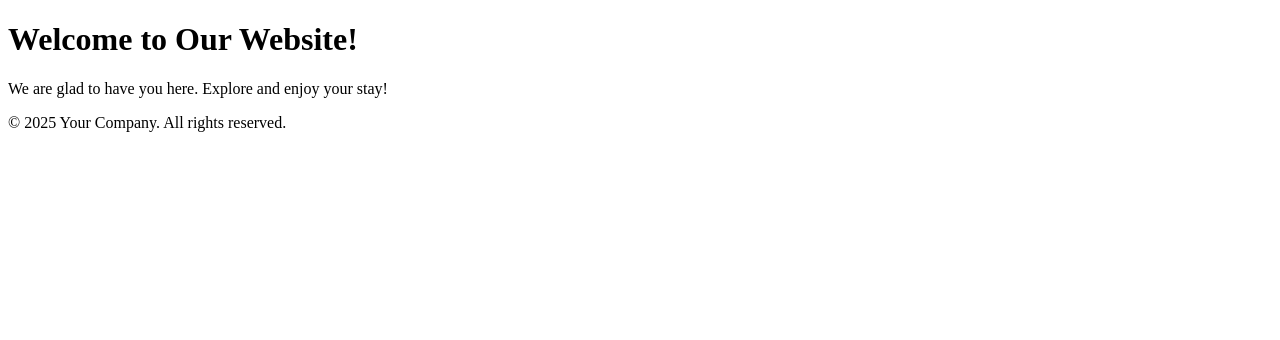
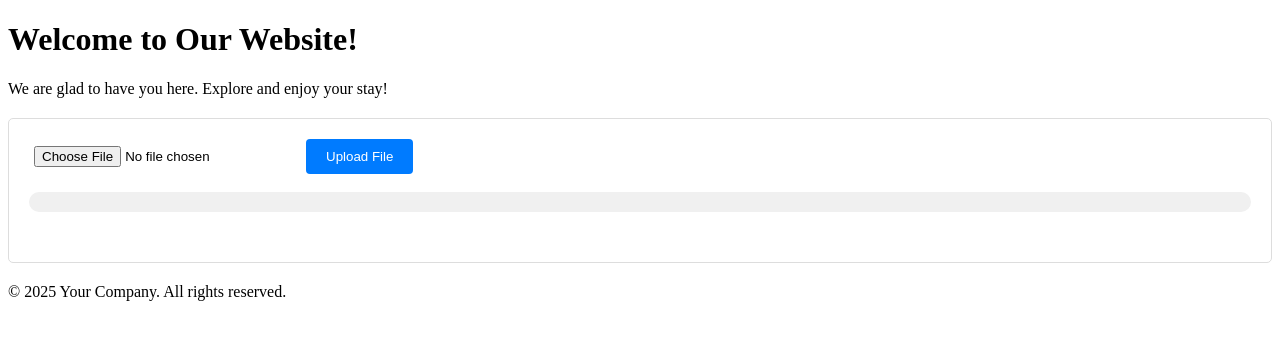
Before and after one commit to jp05451/cwlf-backend, a Python web app: template cwlf_web/templates/index.html in a window 1280 px wide. Shown: the top 340 px of the page. Run offline with Jinja, Linux system fonts and the light colour scheme; the template is opened without the code that fills it, so the values that code supplies are empty.

Commit message:
feat: 新增檔案上傳功能及進度顯示

```diff
--- a/cwlf_web/templates/index.html
+++ b/cwlf_web/templates/index.html
@@ -9,6 +9,140 @@
     </header>
     <main>
         <p>We are glad to have you here. Explore and enjoy your stay!</p>
+        <div class="upload-section">
+            <input type="file" id="fileInput" accept="*/*">
+            <button id="uploadBtn">Upload File</button>
+            <div class="progress-container">
+                <div id="progressBar" class="progress-bar"></div>
+            </div>
+            <div id="statusMessage" class="status-message"></div>
+        </div>
+
+        <style>
+            .upload-section {
+                margin: 20px 0;
+                padding: 20px;
+                border: 1px solid #ddd;
+                border-radius: 5px;
+            }
+
+            #fileInput {
+                margin-bottom: 10px;
+                padding: 5px;
+            }
+
+            #uploadBtn {
+                background-color: #007bff;
+                color: white;
+                padding: 10px 20px;
+                border: none;
+                border-radius: 4px;
+                cursor: pointer;
+                margin-left: 10px;
+            }
+
+            #uploadBtn:hover {
+                background-color: #0056b3;
+            }
+
+            .progress-container {
+                width: 100%;
+                height: 20px;
+                background-color: #f0f0f0;
+                border-radius: 10px;
+                margin: 10px 0;
+                overflow: hidden;
+            }
+
+            .progress-bar {
+                height: 100%;
+                background-color: #28a745;
+                width: 0%;
+                text-align: center;
+                line-height: 20px;
+                color: white;
+                transition: width 0.3s ease;
+            }
+
+            .status-message {
+                margin-top: 10px;
+                padding: 10px;
+                border-radius: 4px;
+            }
+
+            .status-message.success {
+                background-color: #d4edda;
+                color: #155724;
+                border: 1px solid #c3e6cb;
+            }
+
+            .status-message.error {
+                background-color: #f8d7da;
+                color: #721c24;
+                border: 1px solid #f5c6cb;
+            }
+        </style>
+        <!-- <script src="{{ url_for('static', filename='uploadFile.js') }}"></script> -->
+        <script>
+            // File upload functionality
+            document.addEventListener('DOMContentLoaded', function() {
+                const fileInput = document.getElementById('fileInput');
+                const uploadBtn = document.getElementById('uploadBtn');
+                const progressBar = document.getElementById('progressBar');
+                const statusMessage = document.getElementById('statusMessage');
+
+                uploadBtn.addEventListener('click', function() {
+                    console.log('Upload button clicked');
+                    const file = fileInput.files[0];
+
+                    if (!file) {
+                        console.log('沒有選擇檔案');
+                        statusMessage.textContent = 'Please select a file first';
+                        return;
+                    }
+
+                    const formData = new FormData();
+                    formData.append('file', file);
+
+                    const xhr = new XMLHttpRequest();
+
+                    // Progress tracking
+                    xhr.upload.addEventListener('progress', function(e) {
+                        if (e.lengthComputable) {
+                            const percentComplete = (e.loaded / e.total) * 100;
+                            progressBar.style.width = percentComplete + '%';
+                            progressBar.textContent = Math.round(percentComplete) + '%';
+                        }
+                    });
+
+                    // Upload completion
+                    xhr.addEventListener('load', function() {
+                        if (xhr.status === 200) {
+                            statusMessage.textContent = 'File uploaded successfully!';
+                            statusMessage.className = 'success';
+                        } else {
+                            statusMessage.textContent = 'Upload failed: ' + xhr.statusText;
+                            statusMessage.className = 'error';
+                        }
+                        progressBar.style.width = '0%';
+                    });
+
+                    // Error handling
+                    xhr.addEventListener('error', function() {
+                        statusMessage.textContent = 'Upload error occurred';
+                        statusMessage.className = 'error';
+                        progressBar.style.width = '0%';
+                    });
+
+                    // Start upload
+                    xhr.open('POST', '/upload');
+                    xhr.send(formData);
+
+                    statusMessage.textContent = 'Uploading...';
+                    statusMessage.className = '';
+                });
+            });
+        </script>
     </main>
     <footer>
         <p>&copy; 2025 Your Company. All rights reserved.</p>
```
